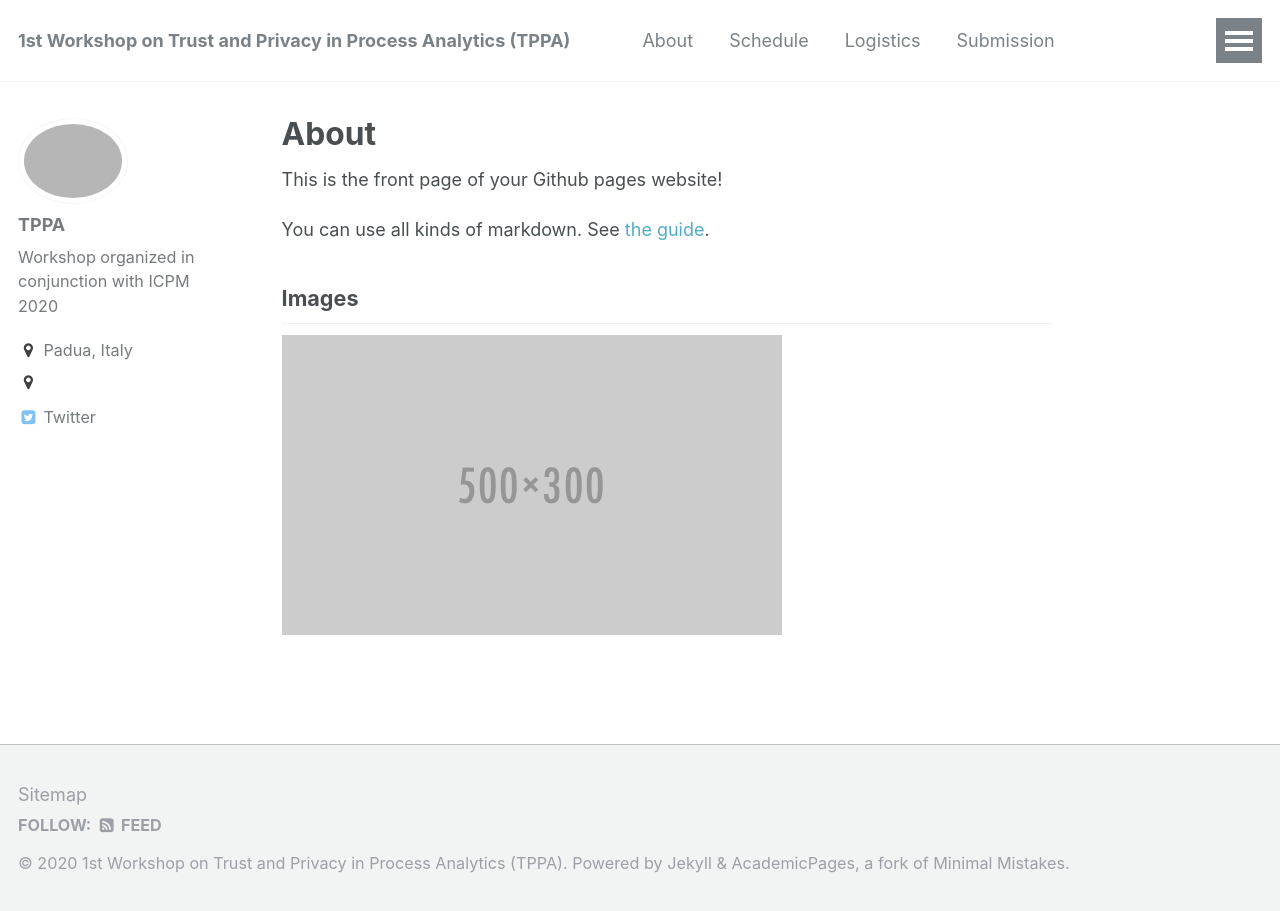
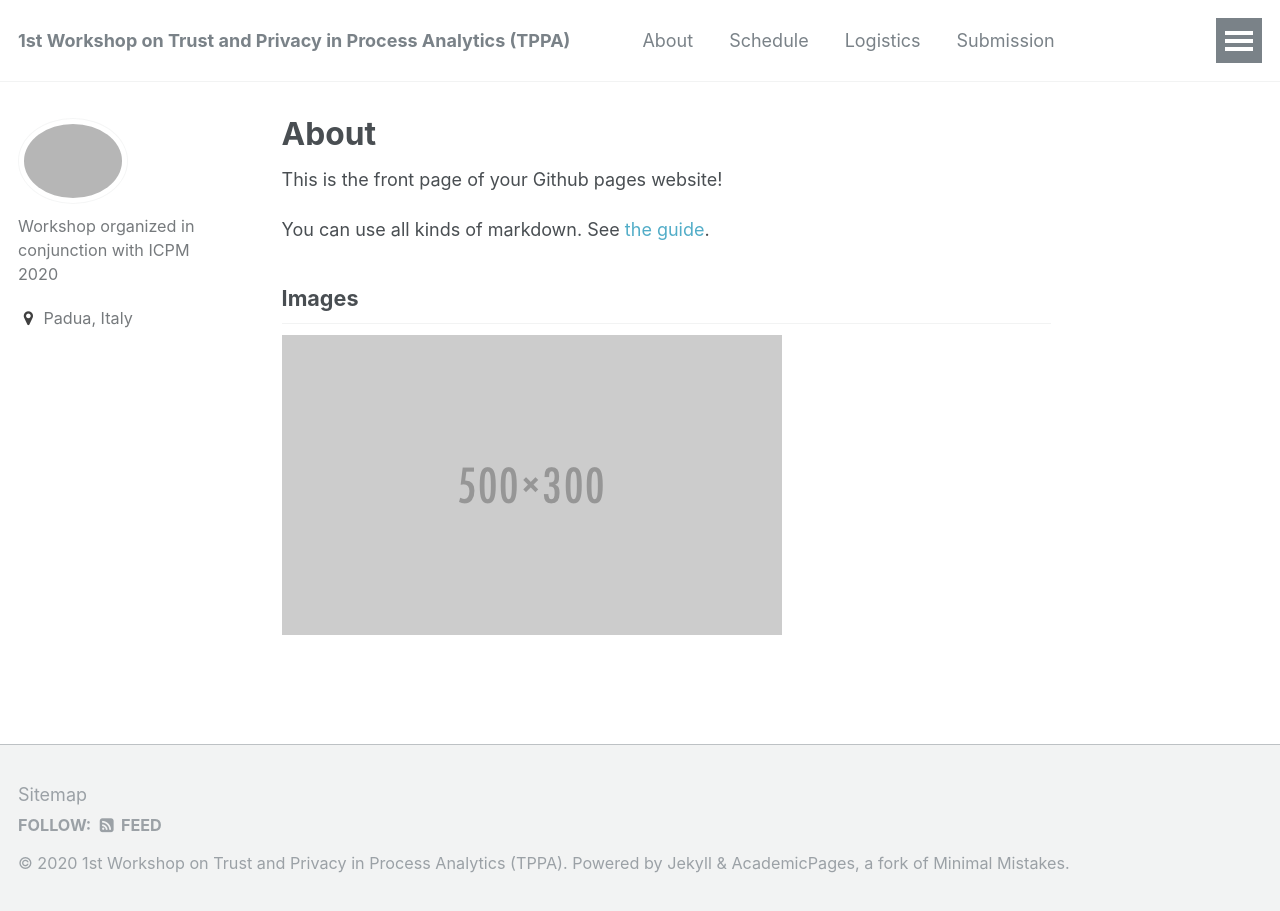
Before and after one commit to academicpages/events, a Jekyll site: the page built from _pages/about.md, in a window 1280 px wide. Built offline with Jekyll 4.4.1, drawn with Linux system fonts in a browser that asks for light colours.

Commit message:
Update _config.yml

```diff
--- a/_config.yml
+++ b/_config.yml
@@ -54,7 +54,7 @@ yandex_site_verification :
 
 # Social Sharing
 twitter:
-  username               : &twitter
+  username               :
 facebook:
   username               :
   app_id                 :
@@ -77,11 +77,11 @@ analytics:
 
 # Site Author
 author:
-  name             : "TPPA"
+  name             :
   avatar           :
   bio              : "Workshop organized in conjunction with ICPM 2020"
   location         : "Padua, Italy"
-  employer         : ""
+  employer         :
   googlescholar    :
   email            :
   uri              :
@@ -103,7 +103,7 @@ author:
   stackoverflow    : # http://stackoverflow.com/users/123456/username
   steam            :
   tumblr           :
-  twitter          : "@icpm_conf"
+  twitter          :
   vine             :
   weibo            :
   xing             :
```
